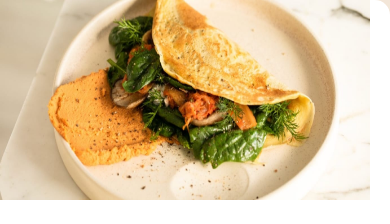
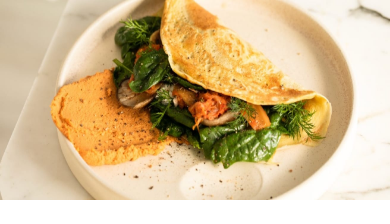
Before and after one commit to amendev3/exo1-ft-mentor, a plain HTML site: page index.html in a window 390 px wide. Shown: the top 224 px of the page. Drawn offline with Linux system fonts and the light colour scheme.

Commit message:
résolution du bug

```diff
--- a/style.CSS
+++ b/style.CSS
@@ -110,7 +110,7 @@ ol li::marker {
   }
   .page img {
     display: block;               /* évite espace inline */
-    width: calc(100% + 20px);     /* 2 * padding (10px) */
+    width: calc(100% + 40px);     /* 2 * padding (10px) */
     margin: -20px 0 0 -20px;      /* compense le padding haut et gauche */
     border-radius: 0;             /* ajustez si besoin */
     height: 200px;
```
